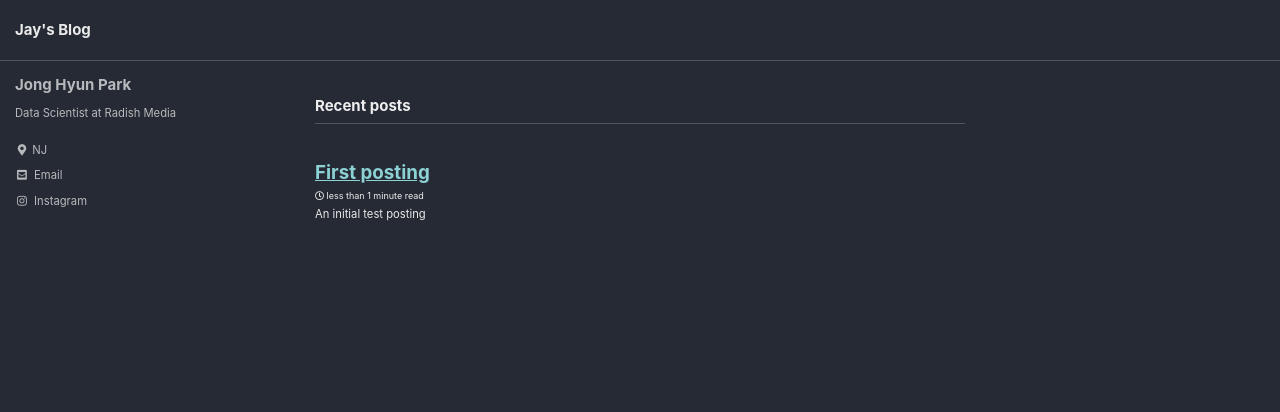
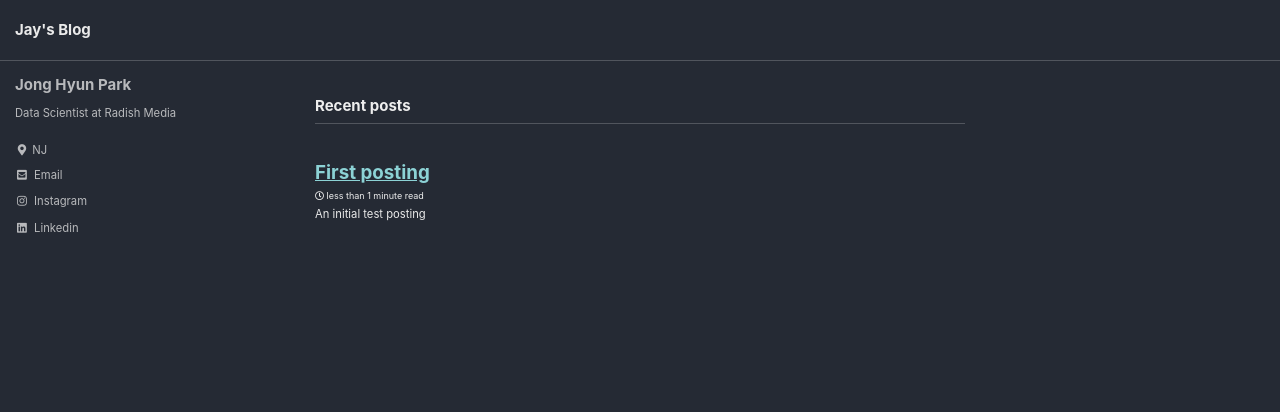
Before and after one commit to JJongsta/jjongsta.github.io, a Jekyll site: the page built from index.html, in a window 1280 px wide. Shown: the top 412 px of the page. Built offline with Jekyll 4.4.1, drawn with Linux system fonts in a browser that asks for light colours; cached includes are drawn as plain includes; the list of posts is cut into pages by our own code.

Commit message:
Try adding linkedin

```diff
--- a/_config.yml
+++ b/_config.yml
@@ -118,6 +118,9 @@ author:
     - label: "Instagram"
       icon: "fab fa-fw fa-instagram"
       url: "https://instagram.com/jjongsta__"
+    - label: "Linkedin"
+      icon: "fab fa-fw fa-linkedin"
+      url: " https://www.linkedin.com/in/jhp77/"
 
 # Site Footer
 footer:
```
